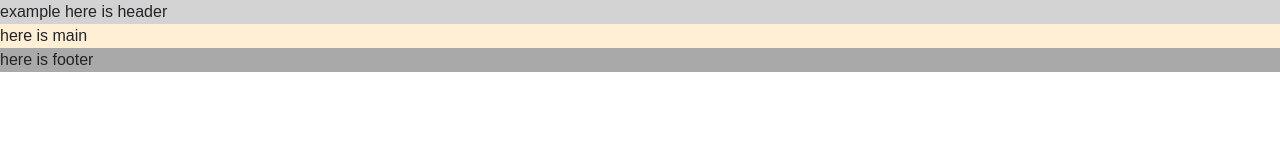
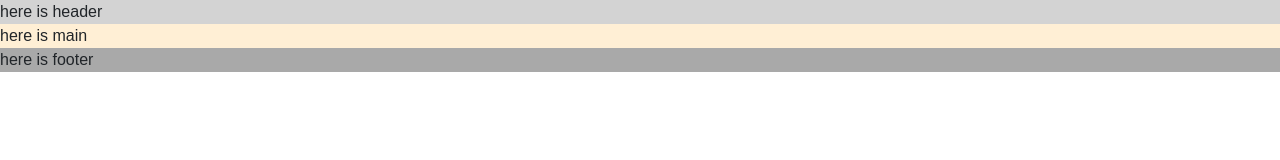
Before and after one commit to S-Takagawa1212/coding_advanced, a Next.js app: page / in a window 1280 px wide. Shown: the top 160 px of the page. Built offline with nearby package versions, Linux system fonts and the light colour scheme.

Commit message:
レイアウトの微細な変更

```diff
--- a/src/app/layout.tsx
+++ b/src/app/layout.tsx
@@ -33,9 +33,9 @@ export default function RootLayout({
         className={`${geistSans.variable} ${geistMono.variable}`}
       >
         {/* ヘッダー */}
-        <header className="gray">
+        <header className="">
           <div>
-            <p>example here is header</p>
+            <p>here is header</p>
 
           </div>
         </header>
--- a/styles/style.css
+++ b/styles/style.css
@@ -1,3 +1,7 @@
+body {
+  min-height: 100vh;
+}
+
 header {
   background-color: lightgray;
 }
```
